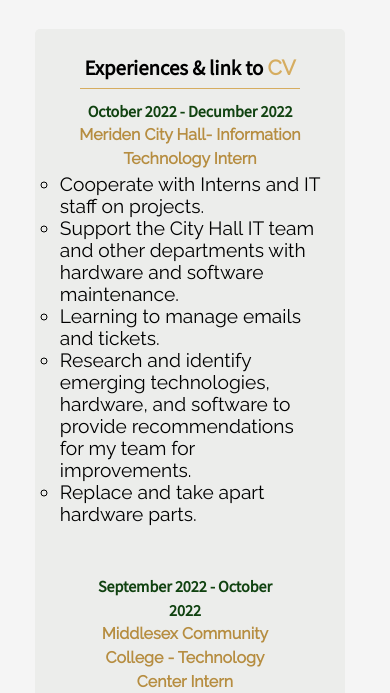
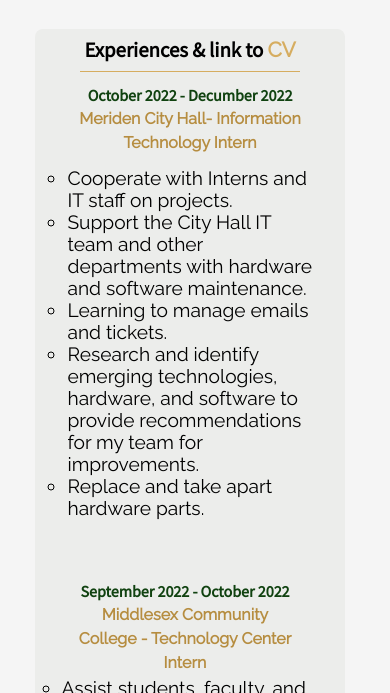
Before and after one commit to LizCodeStories/ElizabethSalako, a plain HTML site: page resume.html in a window 390 px wide. Shown: the part 71-764 px from the top of the page. Drawn offline with Linux system fonts and the light colour scheme; a web font is replaced by a local one.

Commit message:
Add files via upload

```diff
--- a/Elizabeth-Salako.css
+++ b/Elizabeth-Salako.css
@@ -220,7 +220,7 @@
 	transition: 0.3s;
 	position: relative;
 	background: #D6AD60;
-	width: 350px;
+	width: 330px;
 	padding: 3rem;
 	display: flex;
 	flex-direction: column;
@@ -234,7 +234,7 @@
 }
 
 .container {
-	padding: 2px 16px;
+	padding: 2px 4px 8px 6px;
 	background: #F5F5F5;
   }
 
@@ -251,16 +251,19 @@
 	text-align: center;
 	display: flex;
 	flex-direction: column;
-	background-color: #f0eeeb;
+	background-image: url("IMG_0879.JPG");
 	border-radius: 8px;
+	background-repeat: no-repeat;
 }
+
 
 .intro {
 	font-family: 'Raleway', sans-serif;
 	align-items: center;
-	font-size: 1.5rem;
+	font-size: 1.4rem;
 	margin-bottom: 3%;
 	line-height: 1.5em;
+	margin-left: 15px;
 }
 
   .Main-opening {
@@ -278,7 +281,7 @@
   }
 
   .facts {
-	width: 1130px;
+
 	max-width: 95%;
 	margin: 0 auto;
 	display: flex;
@@ -414,11 +417,18 @@
 	align-items: center;
 	flex-wrap: wrap;
 
+}
 
+.Hero-resume-body {
+	background: #ecedeb;
+	text-align: center;
+	display: flex;
+	flex-direction: column;
+	border-radius: 8px;
 }
 
 .project-body {
-	background-color: #f0eeeb;
+	background: #ecedeb;
 	border-radius: 7px;
 }
 
@@ -517,8 +527,21 @@
 	display: flex;
 	flex-direction: column;
 	font-family: 'Raleway', sans-serif;
+}
 
+.lists1{
+	text-align: left;
+	position: relative;
+	z-index: 0;
+	font: 1em sans-serif;
+	font-size: 1.2rem;
+	display: flex;
+	flex-direction: column;
+	font-family: 'Raleway', sans-serif;
+	margin-right: 3%;
+	padding: 10px;
 }
+
 .resume-container {
 	padding: 2px 16px;
 	border-radius: 10px;
@@ -640,7 +663,7 @@
 
 .tech-skills {
 	list-style: none;
-	font-size: 1rem;
+	font-size: .9rem;
 
 }
 
@@ -704,7 +727,7 @@
 		display: flex;
 		flex-direction: column;
 		overflow-y: hidden;
-		background: #ecedeb;
+		background-image: url("IMG_0879.JPG");
 		border-radius: 5px;
 		padding: 5%;
 
@@ -785,7 +808,7 @@
 	top: 70px;
 	gap: 0;
 	flex-direction: column;
-	background-color: #122620;
+	background-image: url("IMG_0876.JPG");
 	width: 100%;
 	text-align: center;
 	transition: 0.3s;
@@ -809,7 +832,7 @@
 }
 
 a:hover {
-color: #F5F5F5;
+color: #122620;
 }
 
 .nav-branding {
@@ -896,7 +919,20 @@
 
 		.tech-skills {
 			list-style: none;
-			font-size: 1rem;
+			font-size: .9rem;
+
+		}
+
+		.lists1 {
+			text-align: left;
+			position: relative;
+			z-index: 0;
+			font: 1em sans-serif;
+			font-size: 1.2rem;
+			display: flex;
+			flex-direction: column;
+			font-family: 'Raleway', sans-serif;
+			margin-left: 5%;
 
 		}
 	}
@@ -911,11 +947,12 @@
 		  display: flex;
 		  flex-direction: column;
 		  text-align: left;
-		  padding: 30%;
+		  padding: 28%;
 		  padding-top: 0;
 		  padding-bottom: 0;
 		  overflow-x: hidden;
 		  line-height: 1.7em;
+		  margin-right: 10px;
 		}
 
 		.facts {
--- a/resume.html
+++ b/resume.html
@@ -46,7 +46,7 @@
 	<!-- Hero Page-->
 	<main>
 		<!--Meriden Experience-->
-	<section class="Hero">
+	<section class="Hero-resume-body">
 		<header class="Resume-header">
 		<h2 class="Resume-opening">Experiences & link to <a class="link-resume" target="_blank" href="Resume 2023.pdf">CV</a></h2>
 	</header>
@@ -58,7 +58,7 @@
 			<div class="card2">
 				<div class="resume-paragraph">
 				</div>
-					<ul class="lists">
+					<ul class="lists1">
 						<li>
 							Cooperate with Interns and IT staff on projects.
 						</li>
```
Also changed, not shown: index.html (+0 -5 lines), IMG_0876.JPG (added), IMG_0879.JPG (added).
